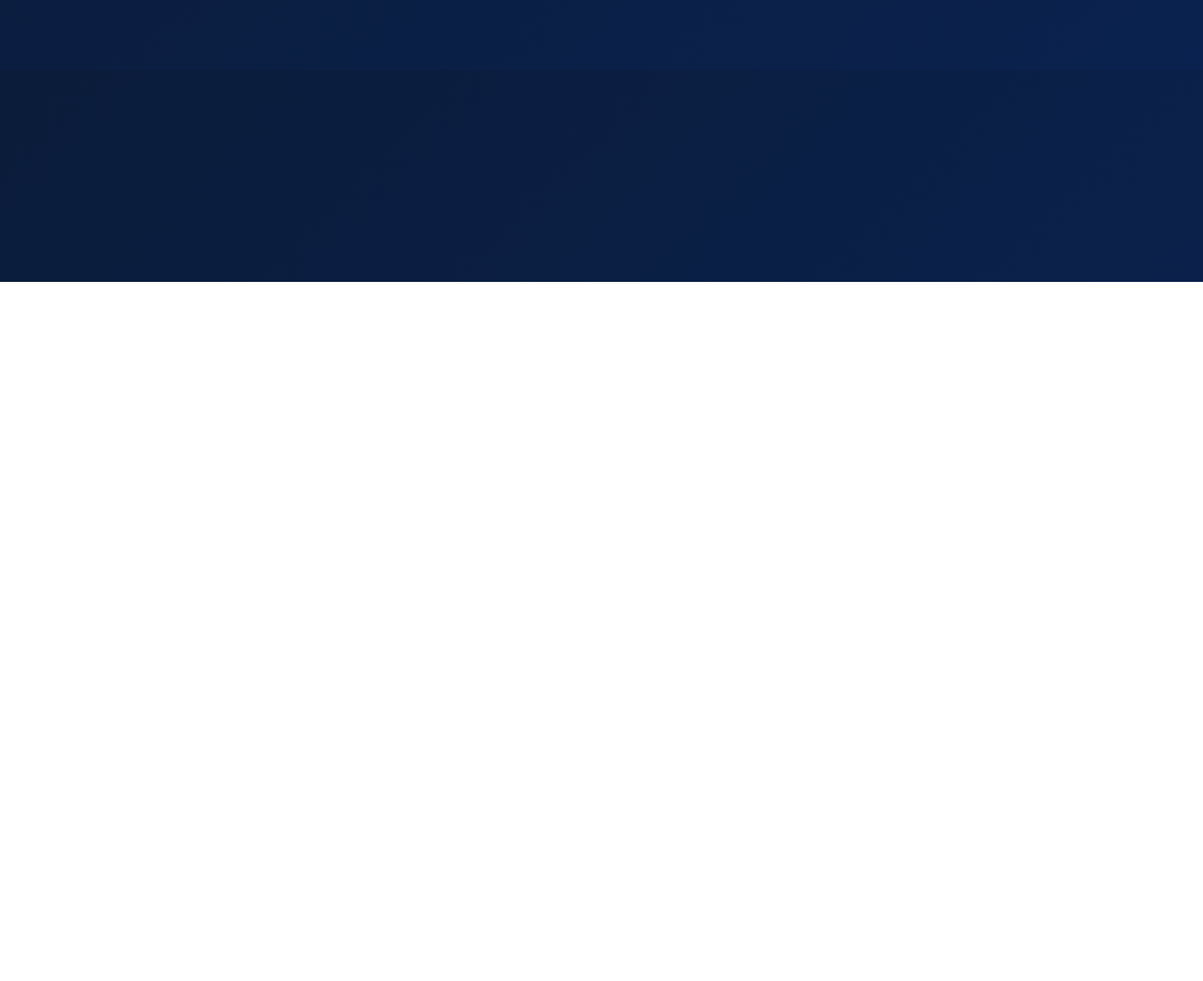
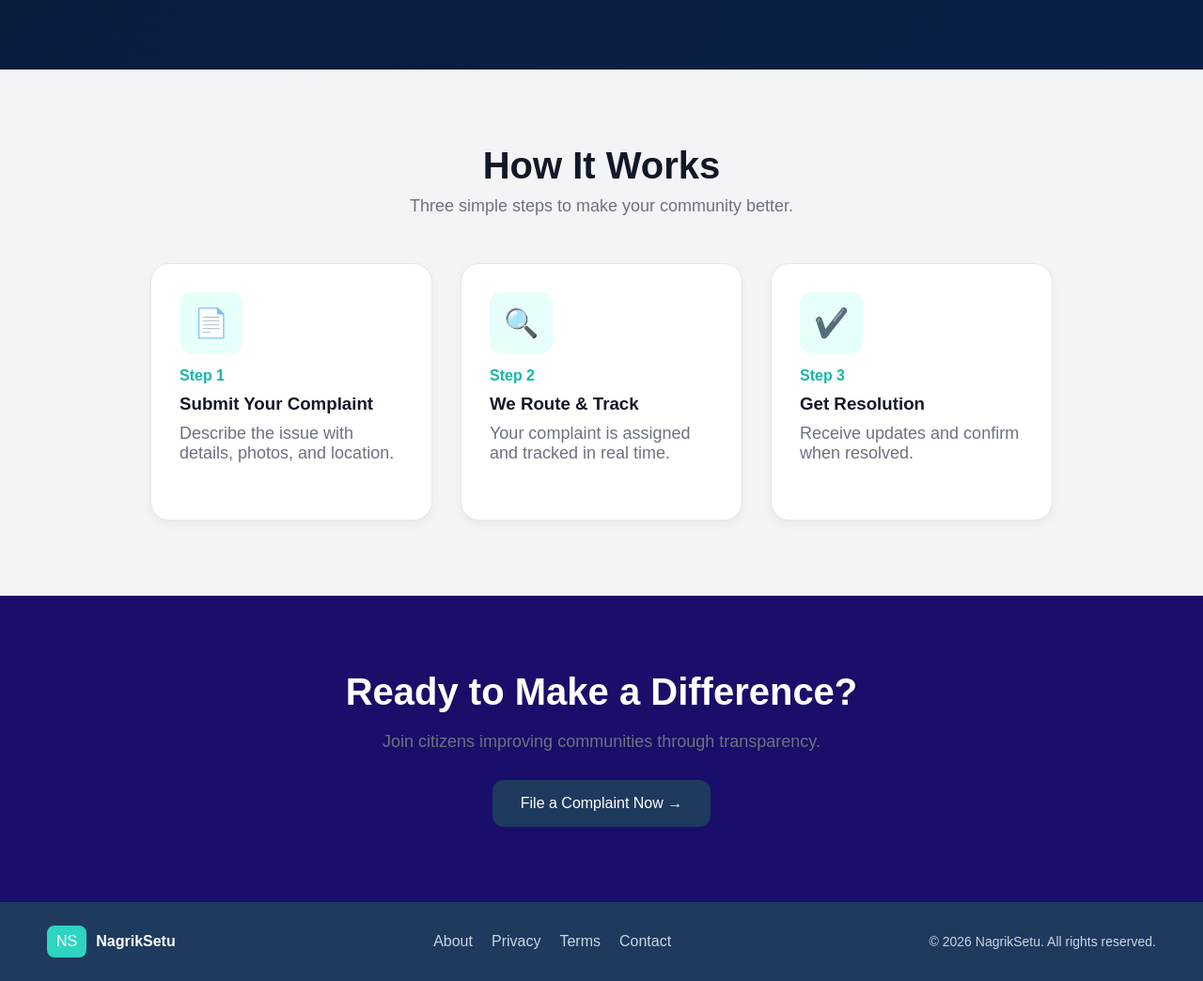
Before and after one commit to JahnviArya0029/NagrikSetu, a plain HTML site: page index.html in a window 1280 px wide. Shown: the part 500-1544 px from the top of the page at 94% size. Before the commit the page ends 800 px from the top, so only its background shows below. Drawn offline with Linux system fonts and the light colour scheme.

Commit message:
Add 'How It Works' and 'CTA' sections to index.html

```diff
--- a/index.html
+++ b/index.html
@@ -43,6 +43,62 @@
       <button class="btn-outline">Track Existing</button>
     </div>
   </section>
+  <!-- How It Works -->
+<section class="how">
+  <h2>How It Works</h2>
+  <p class="subtitle">Three simple steps to make your community better.</p>
+
+  <div class="cards">
+    <div class="card">
+      <div class="icon">📄</div>
+      <span class="step">Step 1</span>
+      <h3>Submit Your Complaint</h3>
+      <p>Describe the issue with details, photos, and location.</p>
+    </div>
+
+    <div class="card">
+      <div class="icon">🔍</div>
+      <span class="step">Step 2</span>
+      <h3>We Route & Track</h3>
+      <p>Your complaint is assigned and tracked in real time.</p>
+    </div>
+
+    <div class="card">
+      <div class="icon">✔️</div>
+      <span class="step">Step 3</span>
+      <h3>Get Resolution</h3>
+      <p>Receive updates and confirm when resolved.</p>
+    </div>
+  </div>
+</section>
+
+<!-- CTA -->
+<section class="cta">
+  <h2>Ready to Make a Difference?</h2>
+  <p>Join citizens improving communities through transparency.</p>
+  <button class="btn-main">File a Complaint Now →</button>
+</section>
+
+<!-- Footer -->
+<footer class="footer">
+  <div class="footer-left">
+    <span class="logo-box">NS</span>
+    <span class="brand">NagrikSetu</span>
+  </div>
+
+  <div class="footer-links">
+    <a href="#">About</a>
+    <a href="#">Privacy</a>
+    <a href="#">Terms</a>
+    <a href="#">Contact</a>
+  </div>
+
+  <div class="footer-right">
+    © 2026 NagrikSetu. All rights reserved.
+  </div>
+</footer>
+
+<script src="script.js"></script>
 
 </body>
 </html>
```
